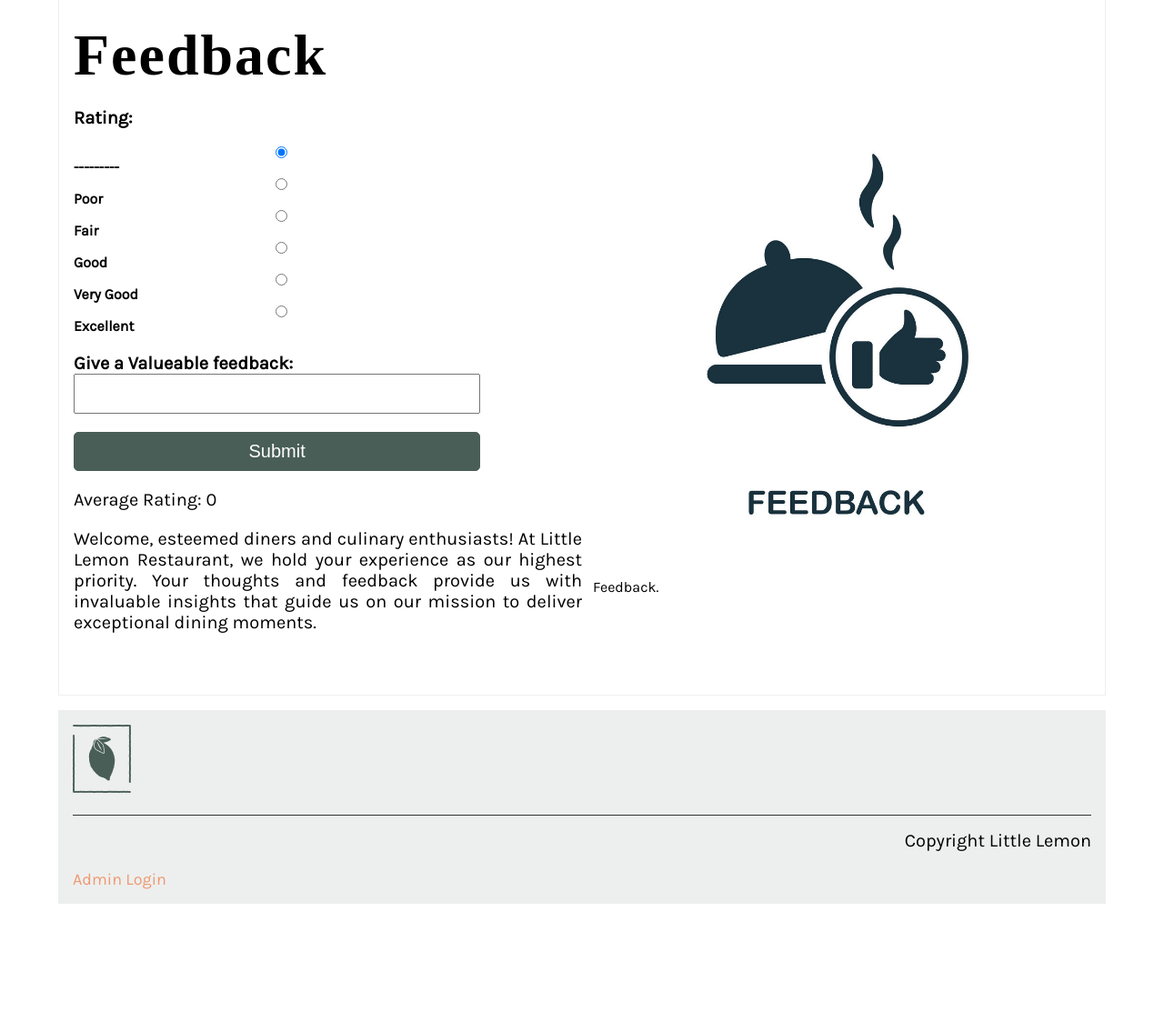
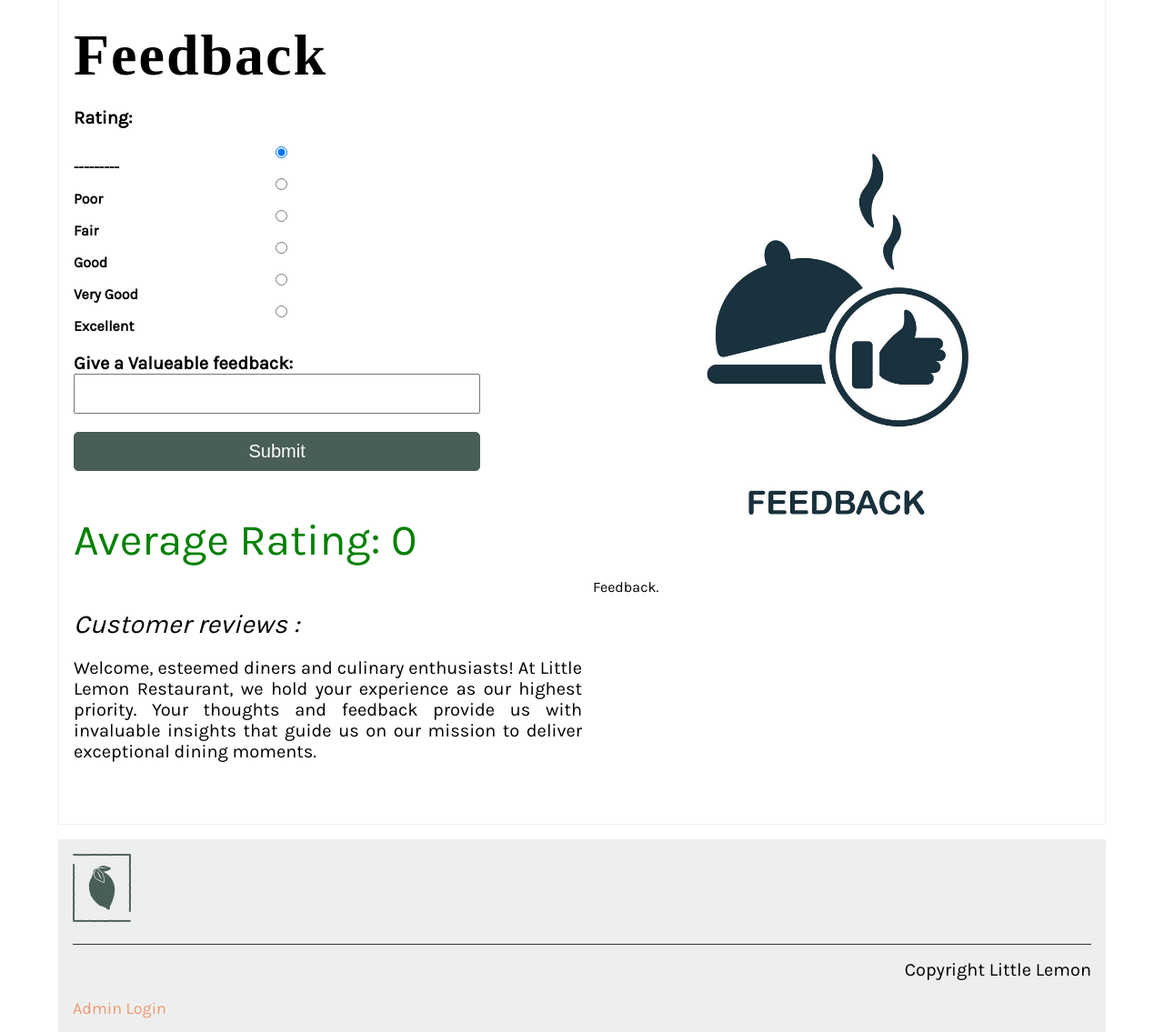
Before and after one commit to ankur0360/Littlelemon-restaurant, a Django app: page /feedback/ in a window 1280 px wide. Shown: the part 261-1396 px from the top of the page at 91% size. Before the commit the page ends 1255 px from the top, so only its background shows below. Run offline with Django 4.2, Linux system fonts and the light colour scheme; data that the repository does not hold is empty; some web fonts are replaced.

Commit message:
Final modification on feedback form

```diff
--- a/restaurant/templates/feedback.html
+++ b/restaurant/templates/feedback.html
@@ -14,10 +14,12 @@
           {{feed.as_p}}
           <input type="submit" id="button">
         </form>
-        <p>Average Rating: {{ average_rating }}</p>
+        <p style="color: green; font-size: 3rem;">Average Rating: {{ average_rating }}</p>
+        <i style="font-size: 1.8rem;">Customer reviews : </i>
         <ul>
             {% for feedback in feedbacks %}
-                <li>{{ feedback.Give_a_Valueable_feedback }} - Rating: {{ feedback.get_rating_display }}</li>
+                <li>&#x2022; {{ feedback.Give_a_Valueable_feedback }} - Rating: {{ feedback.get_rating_display }}</li>
+                <br>
             {% endfor %}
         </ul>
         <p style="text-align: justify;">Welcome, esteemed diners and culinary enthusiasts! At Little Lemon Restaurant, we hold your experience as our highest priority. Your thoughts and feedback provide us with invaluable insights that guide us on our mission to deliver exceptional dining moments.</p>
--- a/restaurant/templates/menu_item.html
+++ b/restaurant/templates/menu_item.html
@@ -14,7 +14,7 @@
                 <h2>
                     {{ menu_item.name }}
                 </h2>
-                <p>
+                <p style="text-align: justify;">
                     {{ menu_item.description }}
                 </p>
                 <p>
```
Also changed, not shown: restaurant/static/img/menu_items/Biriyani.jpg.
